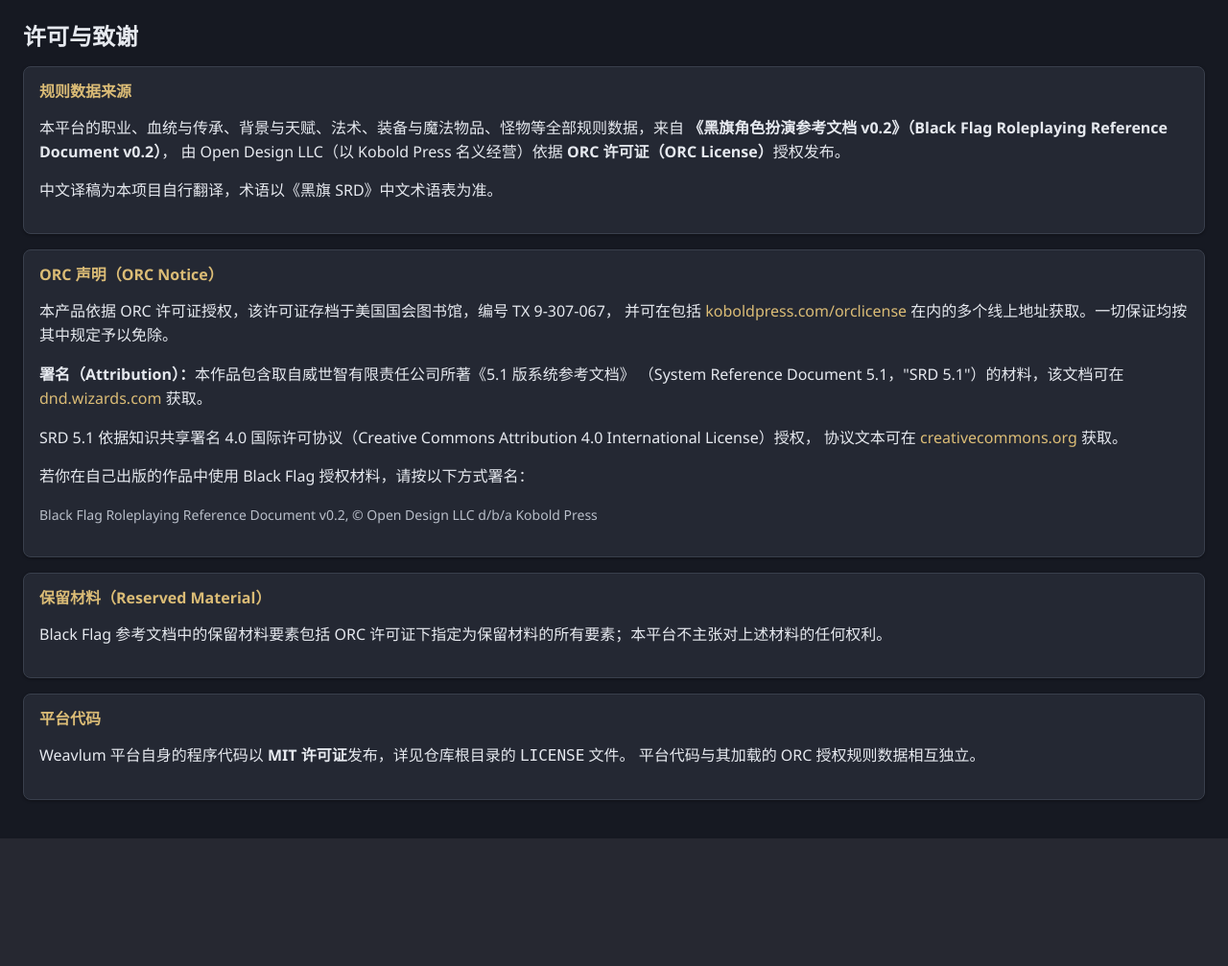
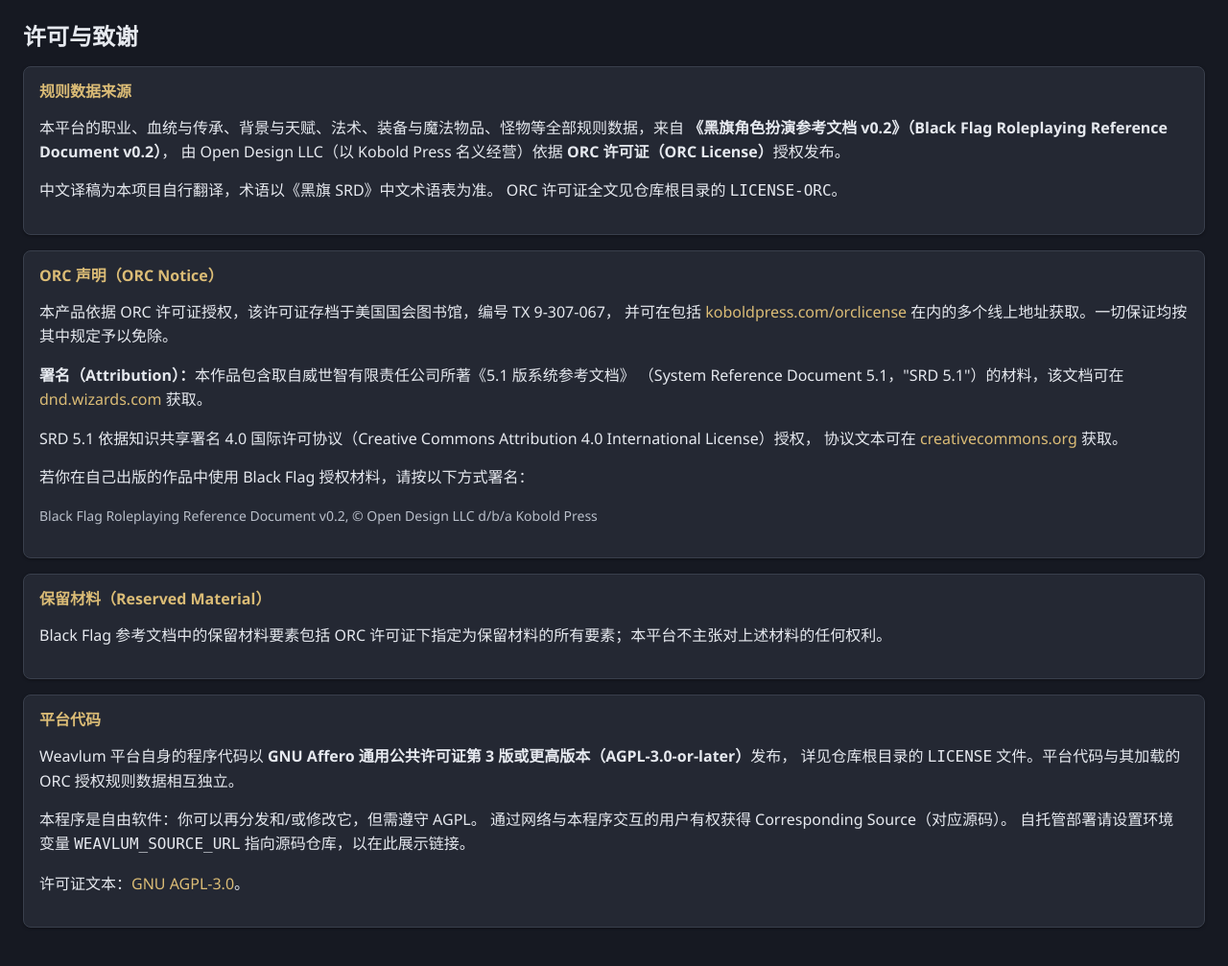
Before and after one commit to Apolynoid/Weavlum, a FastAPI app: page /credits in a window 1280 px wide. Shown: the part 50-1057 px from the top of the page at 96% size. Before the commit the page ends 924 px from the top, so only its background shows below. Run offline with FastAPI, Linux system fonts and the light colour scheme; some libraries are stand-ins or nearby versions.

Commit message:
Switch code license to AGPL-3.0-or-later; add ORC license text

```diff
--- a/server/main.py
+++ b/server/main.py
@@ -61,6 +61,8 @@
 
 # --- 全局单例（单房间应用；重启后战役状态清空，角色卡从磁盘恢复）---
 HOST_TOKEN = os.environ.get("WEAVLUM_HOST_TOKEN", "DEV")   # 由 run.py 注入并持久化
+# AGPL §13：部署者提供的源码仓库地址；设置后会在 /credits 页展示给网络用户
+SOURCE_URL = os.environ.get("WEAVLUM_SOURCE_URL", "").strip()
 room = state_mod.RoomState()
 settings = state_mod.load_settings()
 ai_lock = asyncio.Lock()               # 串行化 AI 调用，避免多次回复交错
@@ -794,8 +796,8 @@
 
 @app.get("/credits")
 async def credits_page(request: Request):
-    """许可与致谢页（ORC 声明 + SRD 5.1 CC-BY-4.0 署名；公开页，无需登录）。"""
-    return TEMPLATES.TemplateResponse(request, "credits.html", {})
+    """许可与致谢页（AGPL 源码入口 + ORC 声明 + SRD 5.1 CC-BY-4.0 署名；公开页）。"""
+    return TEMPLATES.TemplateResponse(request, "credits.html", {"source_url": SOURCE_URL})
 
 
 @app.get("/manage")
--- a/server/templates/credits.html
+++ b/server/templates/credits.html
@@ -8,7 +8,8 @@
   <p>本平台的职业、血统与传承、背景与天赋、法术、装备与魔法物品、怪物等全部规则数据，来自
     <strong>《黑旗角色扮演参考文档 v0.2》（Black Flag Roleplaying Reference Document v0.2）</strong>，
     由 Open Design LLC（以 Kobold Press 名义经营）依据 <strong>ORC 许可证（ORC License）</strong>授权发布。</p>
-  <p>中文译稿为本项目自行翻译，术语以《黑旗 SRD》中文术语表为准。</p>
+  <p>中文译稿为本项目自行翻译，术语以《黑旗 SRD》中文术语表为准。
+    ORC 许可证全文见仓库根目录的 <code>LICENSE-ORC</code>。</p>
 </div>
 
 <div class="card">
@@ -31,7 +32,13 @@
 
 <div class="card">
   <h2>平台代码</h2>
-  <p>Weavlum 平台自身的程序代码以 <strong>MIT 许可证</strong>发布，详见仓库根目录的 <code>LICENSE</code> 文件。
-    平台代码与其加载的 ORC 授权规则数据相互独立。</p>
+  <p>Weavlum 平台自身的程序代码以 <strong>GNU Affero 通用公共许可证第 3 版或更高版本（AGPL-3.0-or-later）</strong>发布，
+    详见仓库根目录的 <code>LICENSE</code> 文件。平台代码与其加载的 ORC 授权规则数据相互独立。</p>
+  <p>本程序是自由软件：你可以再分发和/或修改它，但需遵守 AGPL。
+    通过网络与本程序交互的用户有权获得 Corresponding Source（对应源码）。
+    {% if source_url %}<a href="{{ source_url }}" target="_blank" rel="noopener">获取源代码</a>。
+    {% else %}自托管部署请设置环境变量 <code>WEAVLUM_SOURCE_URL</code> 指向源码仓库，以在此展示链接。
+    {% endif %}</p>
+  <p>许可证文本：<a href="https://www.gnu.org/licenses/agpl-3.0.html" target="_blank" rel="noopener">GNU AGPL-3.0</a>。</p>
 </div>
 {% endblock %}
```
Also changed, not shown: README.md, 2 other files.
